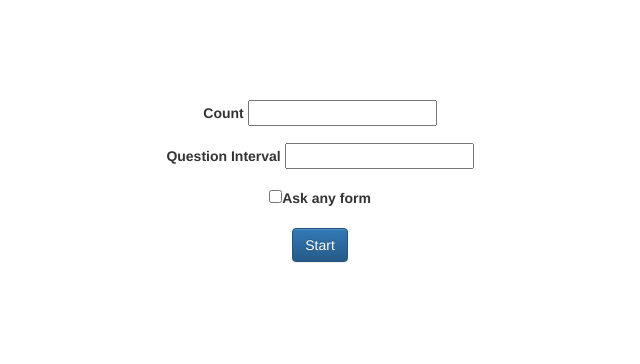
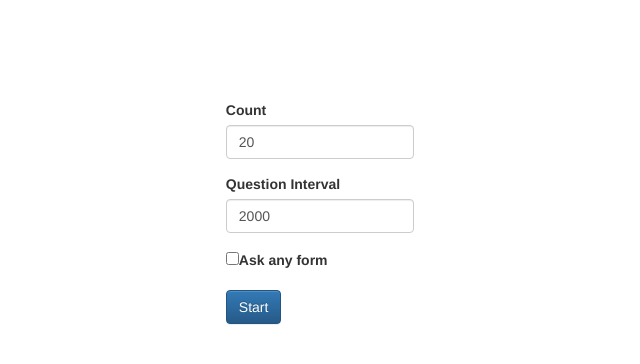
Before and after one commit to Jureth/verbs, a PHP site: page / in a window 1280 px wide. Shown: the top 364 px of the page, without its empty margins (320-960 px from the left). Run offline with PHP 8.4, Linux system fonts and the light colour scheme; some libraries are stand-ins or nearby versions.

Commit message:
tweak form

```diff
--- a/index.php
+++ b/index.php
@@ -19,30 +19,26 @@
 <body>
 <div class="row">
 	<div class="col-md-12" id="content">
-		<div class="row text-center" id="form">
-			<div class="col-md-12">
-				<form class="">
+		<div class="row" id="form">
+			<div class="col-md-2 col-md-offset-5">
 					<div class="form-group">
 						<label for="countfield">Count</label>
-						<input type="number" name="count" id="countField" />
+						<input type="number" name="count" id="countField" class="form-control" value="20"/>
 					</div>
 					<div class="form-group">
 						<label for="questionTime">Question Interval</label>
-						<input type="number" name="questionTime" id="questionTimeField" />
+						<input type="number" name="questionTime" id="questionTimeField"  class="form-control" value="2000"/>
 					</div>
 					<div class="form-group">
 						<label><input type="checkbox" name="randomForm" id="randomFormField">Ask any form</label>
 					</div>
 					<button class="btn btn-primary" id="start_button" type="submit">Start</button>
-				</form>
 			</div>
 		</div>
 		<div class="row" id="test_area" style="display: none">
-			<div class="col-md-3"></div>
-			<div class="col-md-2" id="col_1"></div>
+			<div class="col-md-2 col-md-offset-3" id="col_1"></div>
 			<div class="col-md-2" id="col_2"></div>
 			<div class="col-md-2" id="col_3"></div>
-			<div class="col-md-3"></div>
 		</div>
 	</div>
 </div>
```
